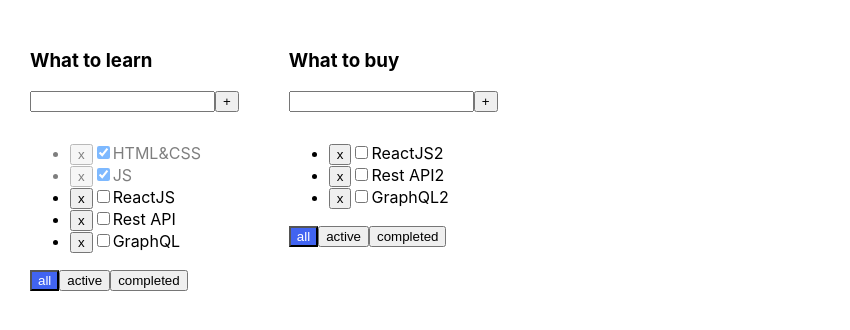
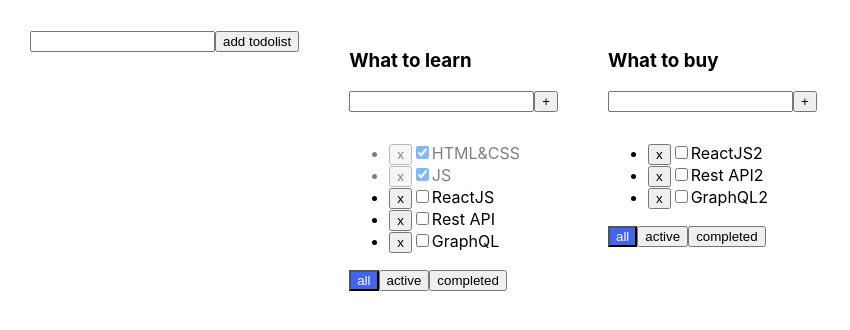
Before and after one commit to DaniyelGit/Todolist, a React (Create React App) app: page / in a window 1280 px wide. Shown: the top 330 px of the page, without its empty margins (0-850 px from the left). Built offline with nearby package versions, Linux system fonts and the light colour scheme.

Commit message:
added new func addedNewTodolist and added new state tasks

```diff
--- a/src/App.tsx
+++ b/src/App.tsx
@@ -1,8 +1,9 @@
-import React, {useState} from 'react';
+import React, {ChangeEvent, useState} from 'react';
 import './App.css';
 
 import {Todolist} from "./components/Todolist/Todolist";
 import {v1} from "uuid";
+import {Button} from "./components/Button";
 
 export type TasksType = {
    id: string
@@ -43,6 +44,8 @@ function App() {
       ]
    });
 
+   const [newTitleForTodo, setNewTitleForTodo] = useState<string>('');
+
 
    const removeTask = (todoID: string, taskId: string) => {
       setTasks({...tasks, [todoID]: tasks[todoID].filter(t => t.id !== taskId)});
@@ -68,9 +71,25 @@ function App() {
       })
    };
 
+   const changeNewTitleTodo = (e: ChangeEvent<HTMLInputElement>) => {
+      setNewTitleForTodo(e.currentTarget.value);
+   }
+
+   const addedTodolist = () => {
+      const newTodoID = v1();
+      const newTodolist: TodolistType = {id: newTodoID, title: newTitleForTodo, filter: 'all'}
+      setTodolists([newTodolist, ...todolists]);
+      setTasks({...tasks, [newTodoID]: []});
+      setNewTitleForTodo('');
+   }
+
 
    return (
       <div className="App">
+         <div>
+            <input type="text" value={newTitleForTodo} onChange={changeNewTitleTodo}/>
+            <Button onClick={addedTodolist}>add todolist</Button>
+         </div>
          {
             todolists.map(tl => {
                let filteredTasks = tasks[tl.id];
```
